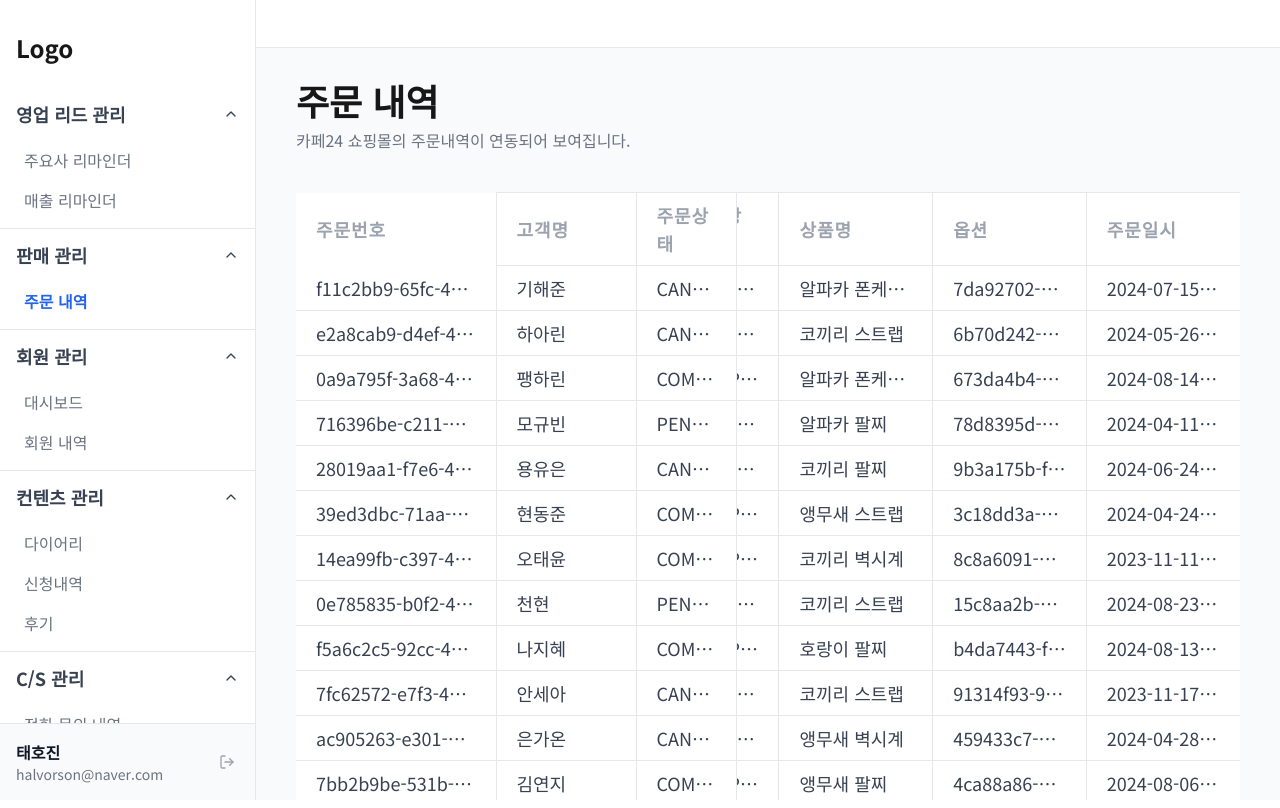
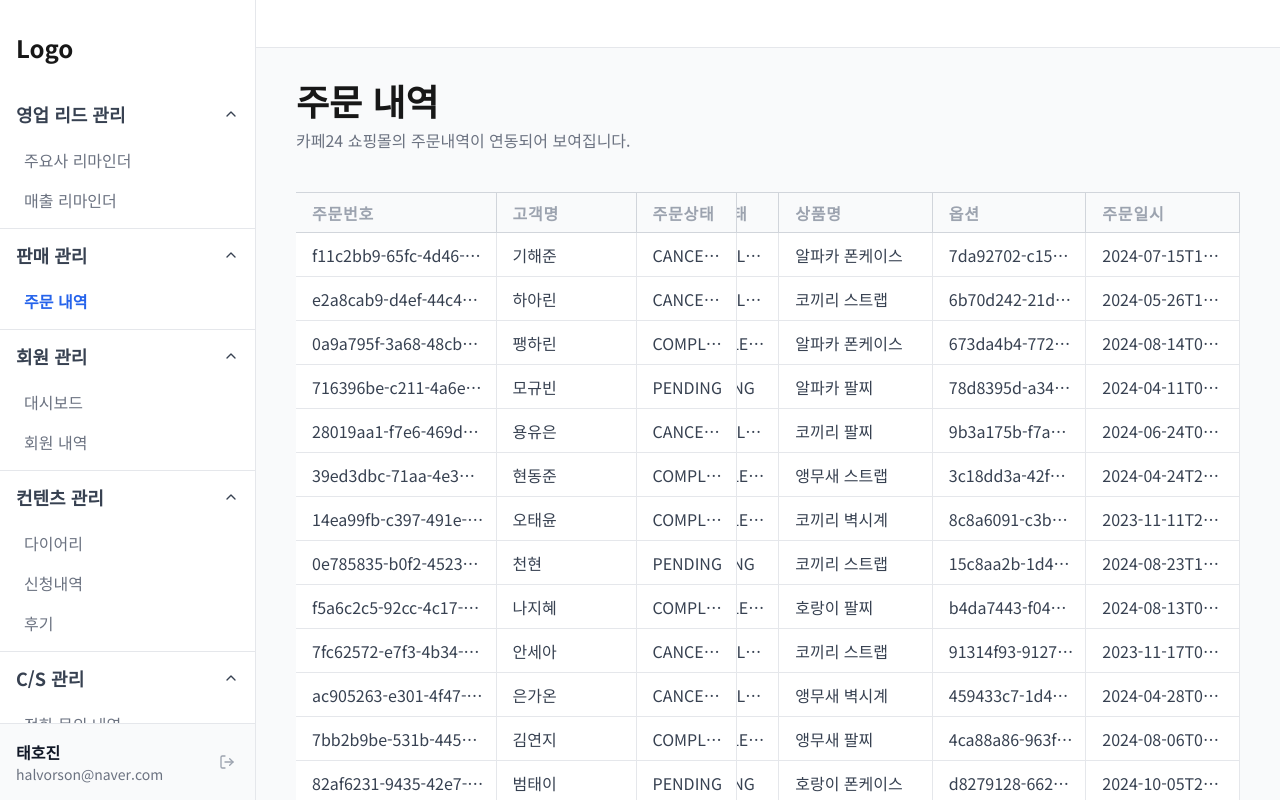
Before and after one commit to hiimjayson/crm, a Next.js app: page /order in a window 1280 px wide. Built offline with nearby package versions, Linux system fonts and the light colour scheme.

Commit message:
style: update table cell style

```diff
--- a/src/components/atom/Table/index.tsx
+++ b/src/components/atom/Table/index.tsx
@@ -22,7 +22,10 @@ interface TdProps extends HTMLProps<HTMLTableCellElement> {
 export function Table({ className = "", children, ...props }: TableProps) {
   return (
     <div className={`w-0 min-w-full`}>
-      <table className={`w-full table-fixed ${className}`} {...props}>
+      <table
+        className={`w-full table-fixed border-collapse ${className}`}
+        {...props}
+      >
         {children}
       </table>
     </div>
@@ -31,10 +34,7 @@ export function Table({ className = "", children, ...props }: TableProps) {
 
 function THead({ className = "", children, ...props }: THeadProps) {
   return (
-    <thead
-      className={`bg-gray-50 divide-y divide-gray-200  ${className}`}
-      {...props}
-    >
+    <thead className={`bg-gray-50 ${className}`} {...props}>
       {children}
     </thead>
   );
@@ -43,7 +43,7 @@ function THead({ className = "", children, ...props }: THeadProps) {
 function Tr({ className = "", children, ...props }: TrProps) {
   return (
     <tr
-      className={`bg-white hover:bg-gray-50 divide-x divide-y divide-gray-200  ${className}`}
+      className={`bg-white hover:bg-gray-50 transition-colors ${className}`}
       {...props}
     >
       {children}
@@ -54,7 +54,7 @@ function Tr({ className = "", children, ...props }: TrProps) {
 function Th({ className = "", children, ...props }: ThProps) {
   return (
     <th
-      className={`px-5 py-2 text-left text-lg font-semibold text-gray-400 tracking-wider ${className} text-ellipsis`}
+      className={`pl-4 pr-3 h-10 text-left text-base font-semibold text-gray-400 border-t border-r border-b border-gray-300 bg-gray-50 hover:bg-gray-100 transition-colors tracking-wider ${className} text-ellipsis`}
       {...props}
     >
       {children}
@@ -64,7 +64,7 @@ function Th({ className = "", children, ...props }: ThProps) {
 
 function TBody({ className = "", children, ...props }: TBodyProps) {
   return (
-    <tbody className={`divide-y divide-gray-200 ${className}`} {...props}>
+    <tbody className={`${className}`} {...props}>
       {children}
     </tbody>
   );
@@ -73,7 +73,7 @@ function TBody({ className = "", children, ...props }: TBodyProps) {
 function Td({ className = "", children, ...props }: TdProps) {
   return (
     <td
-      className={`px-5 py-2 text-lg text-gray-700 whitespace-nowrap text-ellipsis overflow-hidden ${className}`}
+      className={`pl-4 pr-3 h-11 text-base text-gray-700 border-t border-r border-b border-gray-200 whitespace-nowrap text-ellipsis overflow-hidden ${className}`}
       {...props}
     >
       {children}
```
